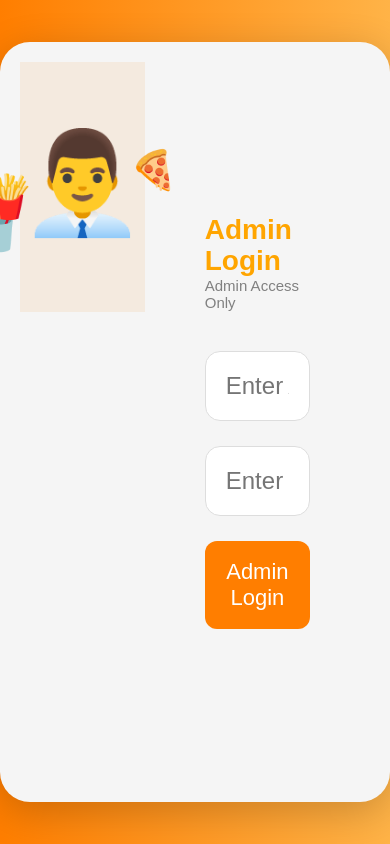
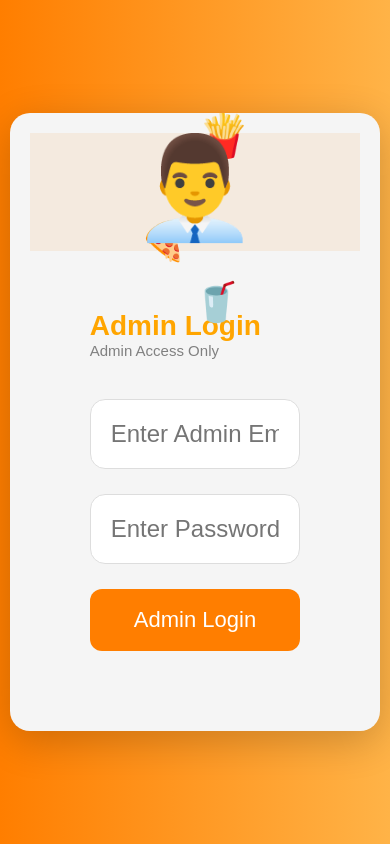
Before and after one commit to Praneethanettem/foodhub-clean, a React (Create React App) app: page /admin in a window 390 px wide. Built offline with nearby package versions, Linux system fonts and the light colour scheme.

Commit message:
fixed login popup mobile responsiveness

```diff
--- a/src/App.css
+++ b/src/App.css
@@ -15,15 +15,7 @@
   background:linear-gradient(to right,#ff7e00,#ffb347);
 }
 
-.login-container{
-  width:900px;
-  height:500px;
-  background:white;
-  border-radius:25px;
-  overflow:hidden;
-  display:flex;
-  box-shadow:0px 10px 30px rgba(0,0,0,0.2);
-}
+
 
 .left-side{
 
@@ -553,7 +545,7 @@
 @media(max-width:900px){
 
  .login-container,
-.signup-container,
+
 .login-container{
 
   width: 90%;
@@ -4284,3 +4276,100 @@ table{
   }
 
 }
+/* LOGIN & ADMIN MOBILE RESPONSIVE FIX */
+
+@media(max-width:768px){
+
+  .login-container,
+  .signup-container,
+  .admin-container{
+
+    width:95%;
+
+    height:auto;
+
+    flex-direction:column;
+
+    border-radius:20px;
+
+    overflow-y:auto;
+
+  }
+
+  .left-panel,
+  .signup-left,
+  .admin-left{
+
+    width:100%;
+
+    min-height:220px;
+
+    padding:30px 20px;
+
+    text-align:center;
+
+    display:flex;
+
+    flex-direction:column;
+
+    justify-content:center;
+
+    align-items:center;
+
+  }
+
+  .right-panel,
+  .signup-right,
+  .admin-right{
+
+    width:100%;
+
+    padding:30px 20px;
+
+  }
+
+  .right-panel h2,
+  .signup-right h2,
+  .admin-right h2{
+
+    font-size:36px;
+
+    text-align:center;
+
+  }
+
+  .right-panel input,
+  .signup-right input,
+  .admin-right input{
+
+    width:100%;
+
+    font-size:16px;
+
+    padding:14px;
+
+  }
+
+  .right-panel button,
+  .signup-right button,
+  .admin-right button{
+
+    width:100%;
+
+    padding:14px;
+
+    font-size:18px;
+
+  }
+
+  .close-btn{
+
+    top:15px;
+
+    right:15px;
+
+    font-size:28px;
+
+  }
+
+}
```
